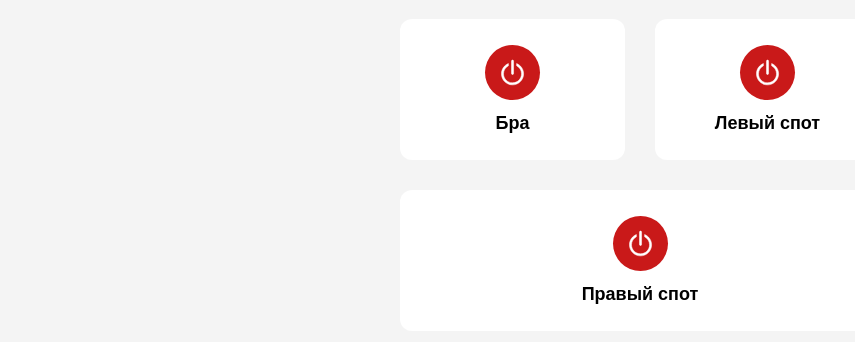
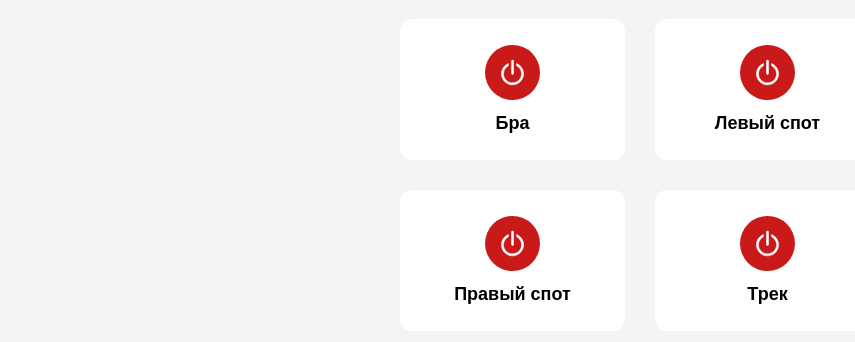
Before and after one commit to Narvik1221/smarh_house.19.02, a plain HTML site: page data/second/office.html in a window 1280 px wide. Shown: the part 242-584 px from the top of the page, without its empty margins (0-855 px from the left). Drawn offline with Linux system fonts and the light colour scheme.

Commit message:
добавил связь для кнопки "Бра" в прачеченой, добавил кнопку "Трек" в офисе

```diff
--- a/data/js/second.js
+++ b/data/js/second.js
@@ -39,6 +39,7 @@ let changeArduinoSan = {
   officeBra: "",
   officeRightSpot: "",
   officeLeftSpot: "",
+  officeTrekSpot: "",
   //прачечная
   sanWindLaundry: "",
   checkboxTempHumLaundry: "",
@@ -87,7 +88,7 @@ let arduinoValuesSan = {
   officeBra: "pinout_xxx_officeBra",
   officeRightSpot: "pinout_xxx_officeRightSpot",
   officeLeftSpot: "pinout_xxx_officeLeftSpot",
-
+  officeTrekSpot: "pinout_xxx_officeTrekSpot",
   //прачка
   sanWindLaundry: "param_save_sanWindLaundry_xxx",
   checkboxTempHumLaundry: "param_save_checkboxTempHumLaundry_xxx",
--- a/data/second/office.html
+++ b/data/second/office.html
@@ -85,6 +85,19 @@
                     Правый спот
                   </div>
                 </li>
+                <li class="card__item">
+                  <button
+                    onclick="GetCheck(event)"
+                    id="officeTrekSpot"
+                    class="switch"
+                  ></button>
+                  <div
+                    onclick="textBtn(event)"
+                    class="card__item-text text-btn"
+                  >
+                    Трек
+                  </div>
+                </li>
               </ul>
             </div>
           </div>
```
Also changed, not shown: data/second/second.html (+1 -1 lines).
